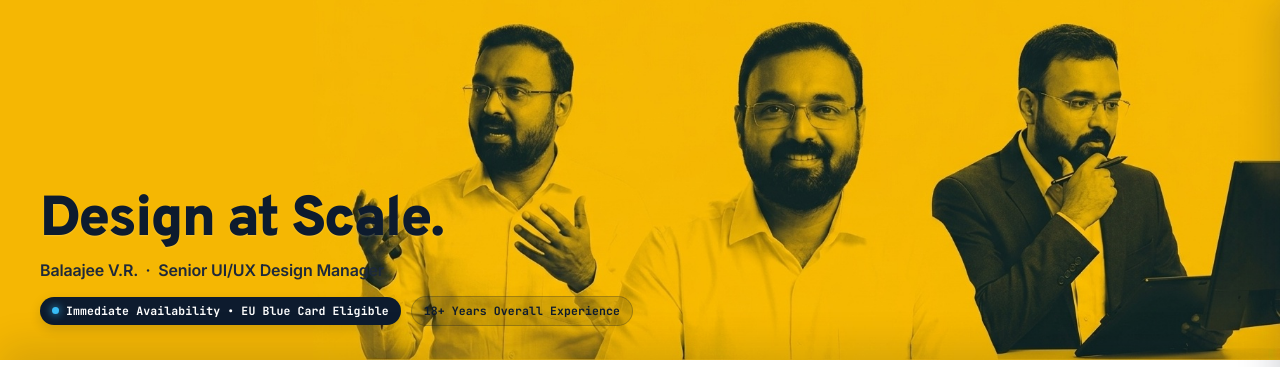
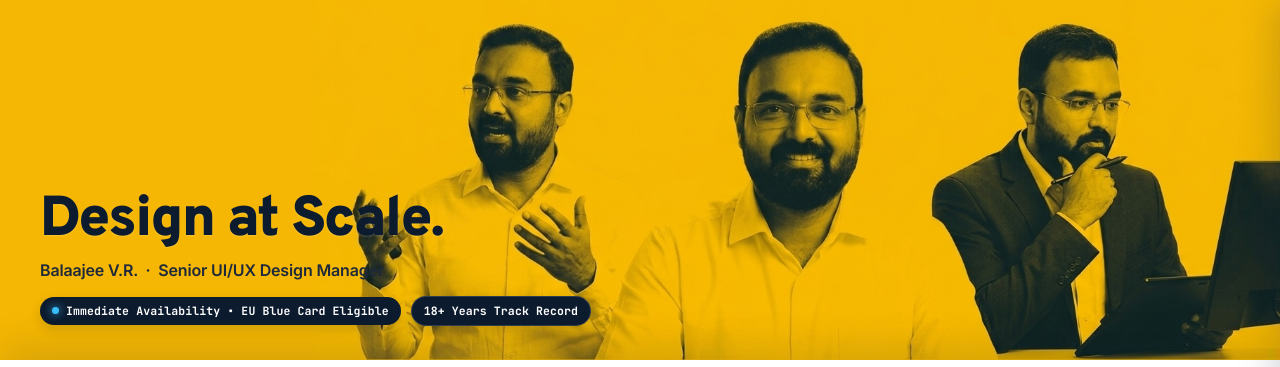
Before and after one commit to vrbberaj/resume-code, a website: page index.html in a window 1280 px wide. Shown: the top 367 px of the page. Drawn offline with Linux system fonts and the light colour scheme.

Commit message:
Fix experience badge text and contrast: solid navy pill with high-readability white text

```diff
--- a/contact-drawer.js
+++ b/contact-drawer.js
@@ -357,7 +357,7 @@
           <div>
             <div class="bvr-drawer-name" id="bvrDrawerNameTitle">Balaajee V.R.</div>
             <div class="bvr-drawer-title">Senior UI/UX Design Manager</div>
-            <div class="bvr-drawer-pedigree">18+ Years Overall Experience</div>
+            <div class="bvr-drawer-pedigree">18+ Years Track Record</div>
           </div>
         </div>
         <button type="button" class="bvr-drawer-close" id="bvrDrawerClose" aria-label="Close Contact Drawer">&times;</button>
--- a/index.html
+++ b/index.html
@@ -720,10 +720,10 @@
     }
 
     .masthead-badge.exp {
-      background: rgba(13, 27, 46, 0.12);
-      color: #0D1B2E;
-      border: 1px solid rgba(13, 27, 46, 0.25);
-      box-shadow: none;
+      background: #0D1B2E;
+      color: #FFFFFF;
+      border: 1px solid rgba(255, 255, 255, 0.15);
+      box-shadow: 0 4px 12px rgba(13, 27, 46, 0.15);
     }
 
     .masthead-visual {
@@ -806,7 +806,7 @@
         <p class="masthead-sub">Balaajee V.R. &nbsp;·&nbsp; Senior UI/UX Design Manager</p>
         <div class="masthead-badges">
           <span class="masthead-badge"><span class="masthead-dot"></span> Immediate Availability • EU Blue Card Eligible</span>
-          <span class="masthead-badge exp">18+ Years Overall Experience</span>
+          <span class="masthead-badge exp">18+ Years Track Record</span>
         </div>
       </div>
     </div>
```
Also changed, not shown: hero-comparison.html (+1 -1 lines).
